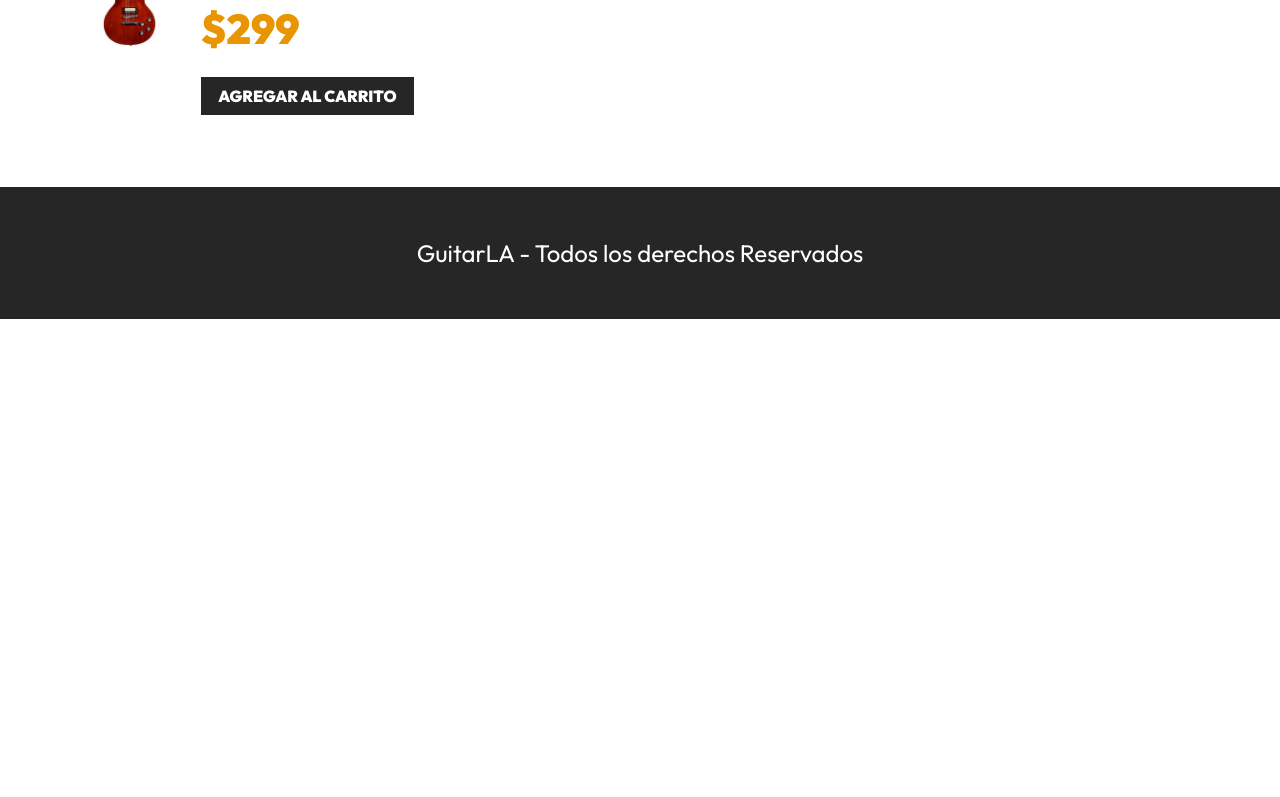
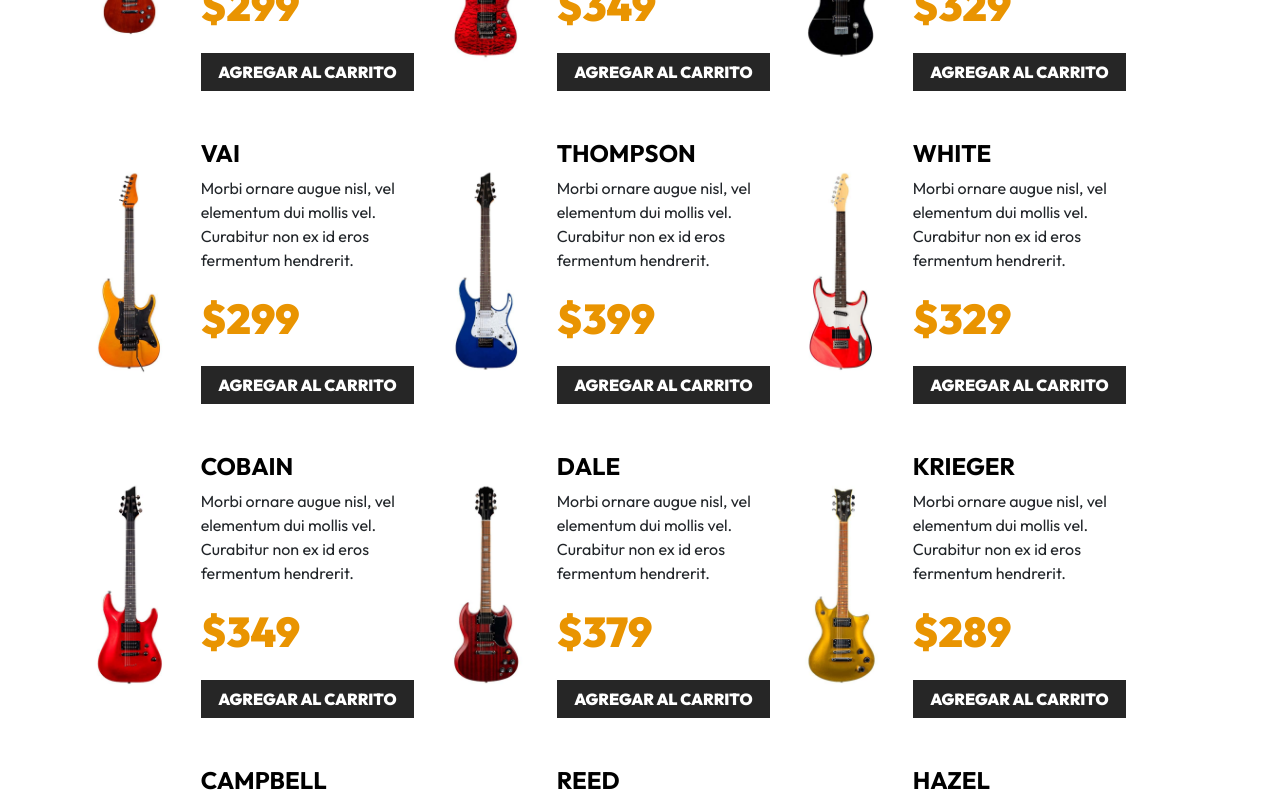
Before and after one commit to eliasgiannantonio/EchoStrings, a React (Vite) app: page / in a window 1280 px wide. Shown: the part 540-1337 px from the top of the page. Before the commit the page ends 859 px from the top, so only its background shows below. Built offline with nearby package versions, Linux system fonts and the light colour scheme.

Commit message:
Utilizo useEffect, map para iterar sobre el catalogo de guitarras

```diff
--- a/src/App.jsx
+++ b/src/App.jsx
@@ -1,7 +1,12 @@
 import Guitar from "./components/Guitar"
 import Header from "./components/Header"
+import { useState } from "react"
+import { db } from "./data/db"
 
 function App() {
+
+  const [data, setData] = useState(db)
+
   return (
     <>
     <Header />
@@ -11,14 +16,19 @@
         <h2 className="text-center">Nuestra Colección</h2>
 
         <div className="row mt-5">
-          <Guitar />
+          {data.map((guitar) => (
+              <Guitar
+                guitar = {guitar}
+                key={guitar.id}
+              />
+          ))}
         </div>
       </main>
 
 
       <footer className="bg-dark mt-5 py-5">
         <div className="container-xl">
-          <p className="text-white text-center fs-4 mt-4 m-md-0">GuitarLA - Todos los derechos Reservados</p>
+          <p className="text-white text-center fs-4 mt-4 m-md-0">EchoStrings - Todos los derechos Reservados</p>
         </div>
       </footer>
     </>
--- a/src/components/Guitar.jsx
+++ b/src/components/Guitar.jsx
@@ -1,15 +1,18 @@
 
 
-function Guitar() {
+function Guitar({guitar}) {
+
+    const {id, image, description, price, name} = guitar
+
     return (
         <div className="col-md-6 col-lg-4 my-4 row align-items-center">
             <div className="col-4">
-                <img className="img-fluid" src="./public/img/guitarra_01.jpg" alt="imagen guitarra" />
+                <img className="img-fluid" src={`img/${image}.jpg`} alt="imagen guitarra" />
             </div>
             <div className="col-8">
-                <h3 className="text-black fs-4 fw-bold text-uppercase">Lukather</h3>
-                <p>Lorem ipsum, dolor sit amet consectetur adipisicing elit. Sit quae labore odit magnam in autem nesciunt, amet deserunt</p>
-                <p className="fw-black text-primary fs-3">$299</p>
+                <h3 className="text-black fs-4 fw-bold text-uppercase">{name}</h3>
+                <p>{description}</p>
+                <p className="fw-black text-primary fs-3">${price}</p>
                 <button
                     type="button"
                     className="btn btn-dark w-100"
--- a/src/components/Header.jsx
+++ b/src/components/Header.jsx
@@ -6,7 +6,7 @@
           <div className="row justify-content-center justify-content-md-between">
             <div className="col-8 col-md-3">
               <a href="index.html">
-                <img className="img-fluid" src="./public/img/logo.svg" alt="imagen logo" />
+                <img className="img-fluid" id="logo" src="./public/img/logo.png" alt="imagen logo" />
               </a>
             </div>
             <nav className="col-md-6 a mt-5 d-flex align-items-start justify-content-end">
--- /dev/null
+++ b/src/data/db.js
@@ -0,0 +1,86 @@
+export const db = [
+    {
+        id: 1,
+        name: 'Lukather',
+        image: 'guitarra_01',
+        description: 'Morbi ornare augue nisl, vel elementum dui mollis vel. Curabitur non ex id eros fermentum hendrerit.',
+        price: 299,
+    },
+    {
+        id: 2,
+        name: 'SRV',
+        image: 'guitarra_02',
+        description: 'Morbi ornare augue nisl, vel elementum dui mollis vel. Curabitur non ex id eros fermentum hendrerit.',
+        price: 349,
+    },
+    {
+        id: 3,
+        name: 'Borland',
+        image: 'guitarra_03',
+        description: 'Morbi ornare augue nisl, vel elementum dui mollis vel. Curabitur non ex id eros fermentum hendrerit.',
+        price: 329,
+    },
+    {
+        id: 4,
+        name: 'VAI',
+        image: 'guitarra_04',
+        description: 'Morbi ornare augue nisl, vel elementum dui mollis vel. Curabitur non ex id eros fermentum hendrerit.',
+        price: 299,
+    },
+    {
+        id: 5,
+        name: 'Thompson',
+        image: 'guitarra_05',
+        description: 'Morbi ornare augue nisl, vel elementum dui mollis vel. Curabitur non ex id eros fermentum hendrerit.',
+        price: 399,
+    },
+    {
+        id: 6,
+        name: 'White',
+        image: 'guitarra_06',
+        description: 'Morbi ornare augue nisl, vel elementum dui mollis vel. Curabitur non ex id eros fermentum hendrerit.',
+        price: 329,
+    },
+    {
+        id: 7,
+        name: 'Cobain',
+        image: 'guitarra_07',
+        description: 'Morbi ornare augue nisl, vel elementum dui mollis vel. Curabitur non ex id eros fermentum hendrerit.',
+        price: 349,
+    },
+    {
+        id: 8,
+        name: 'Dale',
+        image: 'guitarra_08',
+        description: 'Morbi ornare augue nisl, vel elementum dui mollis vel. Curabitur non ex id eros fermentum hendrerit.',
+        price: 379,
+    },
+    {
+        id: 9,
+        name: 'Krieger',
+        image: 'guitarra_09',
+        description: 'Morbi ornare augue nisl, vel elementum dui mollis vel. Curabitur non ex id eros fermentum hendrerit.',
+        price: 289,
+    },
+    {
+        id: 10,
+        name: 'Campbell',
+        image: 'guitarra_10',
+        description: 'Morbi ornare augue nisl, vel elementum dui mollis vel. Curabitur non ex id eros fermentum hendrerit.',
+        price: 349,
+    },
+    {
+        id: 11,
+        name: 'Reed',
+        image: 'guitarra_11',
+        description: 'Morbi ornare augue nisl, vel elementum dui mollis vel. Curabitur non ex id eros fermentum hendrerit.',
+        price: 399,
+    },
+    {
+        id: 12,
+        name: 'Hazel',
+        image: 'guitarra_12',
+        description: 'Morbi ornare augue nisl, vel elementum dui mollis vel. Curabitur non ex id eros fermentum hendrerit.',
+        price: 379,
+    },
+  ]
```
Also changed, not shown: public/img/logo.png (added), public/img/logo.svg (deleted).
